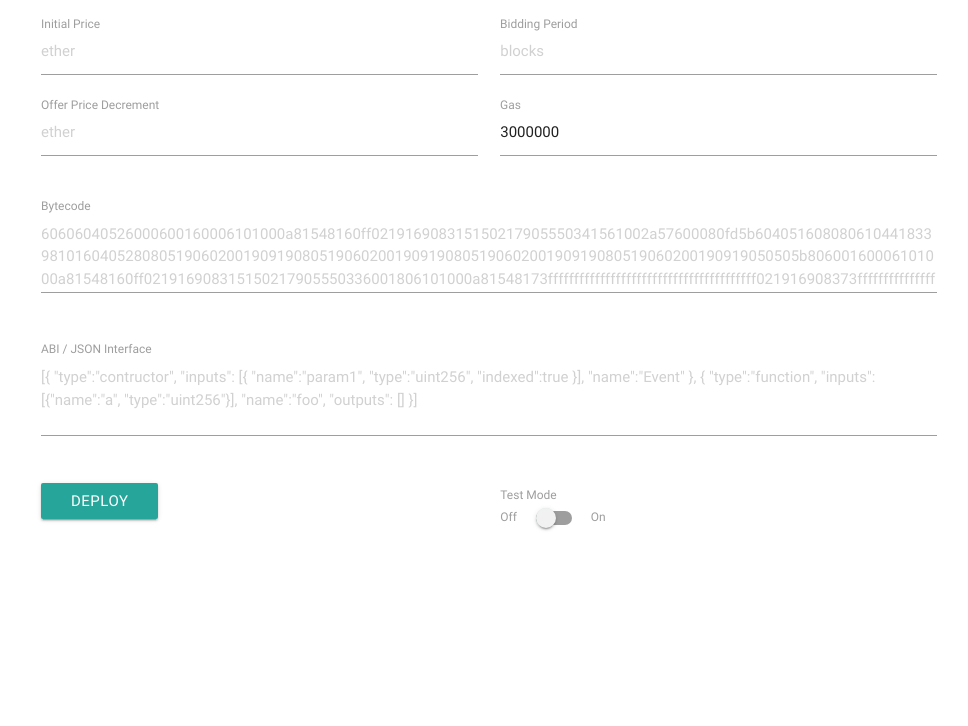
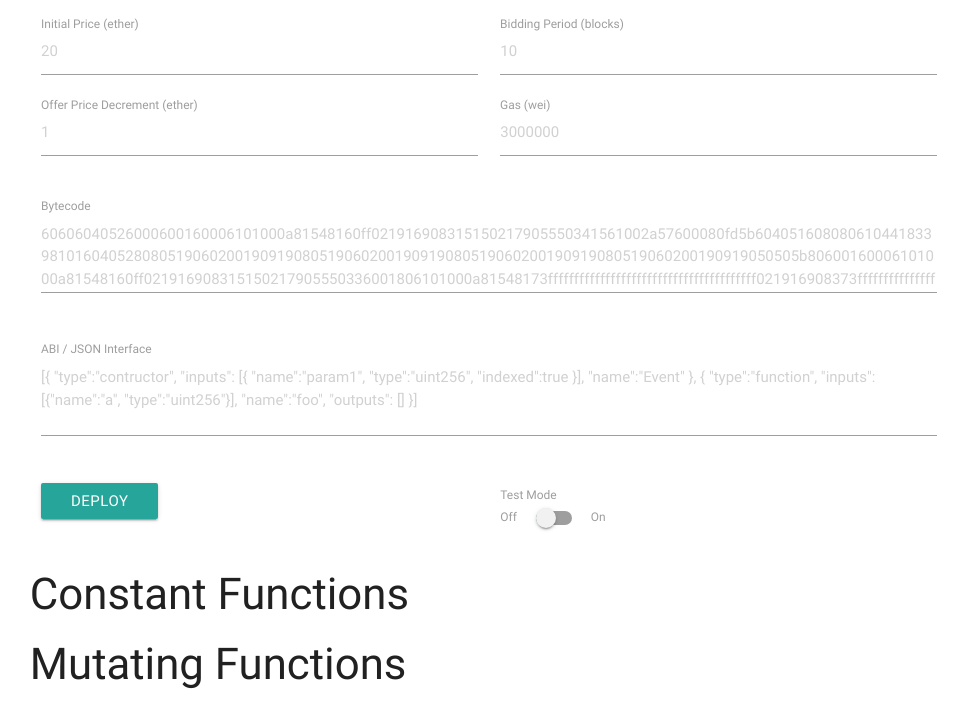
Before and after one commit to illinoisblockchain/dutch-auction-dapp, a website: page src/index.html in a window 1280 px wide. Shown: the part 568-1294 px from the top of the page, without its empty margins (151-1119 px from the left). Before the commit the page ends 1137 px from the top, so only its background shows below. Drawn offline with nearby package versions, Linux system fonts and the light colour scheme.

Commit message:
tweak some html

```diff
--- a/src/index.html
+++ b/src/index.html
@@ -9,6 +9,11 @@
 
     <!-- Materialize -->
     <link rel="stylesheet" href="https://cdnjs.cloudflare.com/ajax/libs/materialize/0.100.1/css/materialize.min.css">
+    <style>
+      .no-uppercase {
+        text-transform: none;
+      }
+    </style>
   </head>
   <body>
     <div class="container">
@@ -40,20 +45,20 @@
           <h3>Deploy Contract</h3>
           <div class="row">
             <div class="input-field col s6">
-              <input id="deploy-initialPrice-input" type="number" class="validate" placeholder="ether" min="0" step="any" required>
-              <label for="deploy-initialPrice-input">Initial Price</label>
+              <input id="deploy-initialPrice-input" type="number" class="validate" placeholder="20" min="0" step="any" required>
+              <label for="deploy-initialPrice-input">Initial Price (ether)</label>
             </div>
             <div class="input-field col s6">
-              <input id="deploy-biddingPeriod-input" type="number" class="validate" placeholder="blocks" min="0" step="any" required>
-              <label for="deploy-biddingPeriod-input">Bidding Period</label>
+              <input id="deploy-biddingPeriod-input" type="number" class="validate" placeholder="10" min="0" step="any" required>
+              <label for="deploy-biddingPeriod-input">Bidding Period (blocks)</label>
             </div>
             <div class="input-field col s6">
-              <input id="deploy-offerPriceDecrement-input" type="number" class="validate" placeholder="ether" min="0" step="any" required>
-              <label for="deploy-offerPriceDecrement-input">Offer Price Decrement</label>
+              <input id="deploy-offerPriceDecrement-input" type="number" class="validate" placeholder="1" min="0" step="any" required>
+              <label for="deploy-offerPriceDecrement-input">Offer Price Decrement (ether)</label>
             </div>
             <div class="input-field col s6">
-              <input id="deploy-gas-input" type="number" class="validate" placeholder="wei" value="3000000" min="0" step="any" required>
-              <label for="deploy-gas-input">Gas</label>
+              <input id="deploy-gas-input" type="number" class="validate" placeholder="3000000" min="0" step="any" required>
+              <label for="deploy-gas-input">Gas (wei)</label>
             </div>
           </div>
           <div class="row">
@@ -86,11 +91,20 @@
             </div>
           </div>
         </form>
-      <div>
+      </div>
 
       <!-- Contract UI -->
-      <div id='contract-ui-container' class='col s12'>
+      <div id='contract-ui-container' class='row'>
         <!-- Interact with the contract here. -->
+        <h3>Constant Functions</h3>
+        <div id='constant-functions-container' class='col s12'>
+
+        </div>
+
+        <h3>Mutating Functions</h3>
+        <div id='mutating-functions-container' class='col s12'>
+
+        </div>
       </div>
     </div>
 
```
